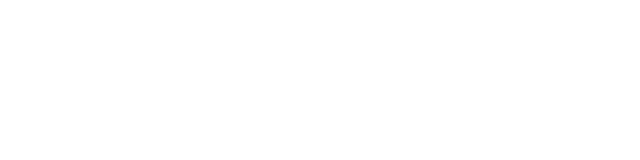
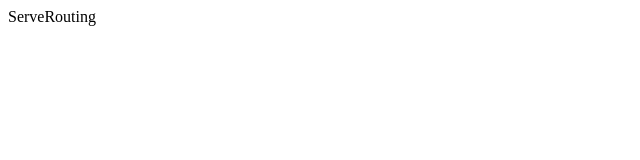
Before and after one commit to jaegeunha94/JaeGeun-Test-Coding, a React (Create React App) app: page /serve in a window 1280 px wide. Before the commit this address had no page. Shown: the top 160 px of the page, without its empty margins (0-640 px from the left). Built offline with nearby package versions, Linux system fonts and the light colour scheme.

Commit message:
Add Serve Routing test code in react-router-dom

```diff
--- a/App.tsx
+++ b/App.tsx
@@ -3,8 +3,7 @@
 import { BrowserRouter as Router, Route, Routes } from 'react-router-dom';
 import ReactQueryProfile from './src/Context/ReactQuery/ReactQueryProfile';
 import Home from './src/Home';
-import NestedTest2 from './src/ReactRouterDOM/NestedTest2';
-import NestedTest from './src/ReactRouterDOM/NestedTest';
+import ServeRouting from './src/ReactRouterDOM/ServeRouting/ServeRouting';
 
 export default function App() {
   return (
@@ -12,10 +11,12 @@
       <Routes>
         <Route path="/" element={<ReactQueryProfile />} />
         <Route path="/home" element={<Home />} />
-        //중첩 라우팅
+        {/* // 서브 라우팅 */}
+        <Route path="/serve/*" element={<ServeRouting />} />
+        {/* //중첩 라우팅
         <Route path="/nest" element={<NestedTest />}>
           <Route path=":id" element={<NestedTest2 />} />
-        </Route>
+        </Route>  */}
       </Routes>
     </Router>
   );
--- /dev/null
+++ b/src/ReactRouterDOM/ServeRouting/ServeRouting.tsx
@@ -0,0 +1,6 @@
+import * as React from 'react';
+import { Outlet } from 'react-router-dom';
+
+export default function ServeRouting() {
+  return <div>ServeRouting</div>;
+}
```
Also changed, not shown: src/ReactRouterDOM/NestedRouting/NestedTest.tsx (renamed from src/ReactRouterDOM/NestedTest.tsx), src/ReactRouterDOM/NestedRouting/NestedTest2.tsx (renamed from src/ReactRouterDOM/NestedTest2.tsx).
